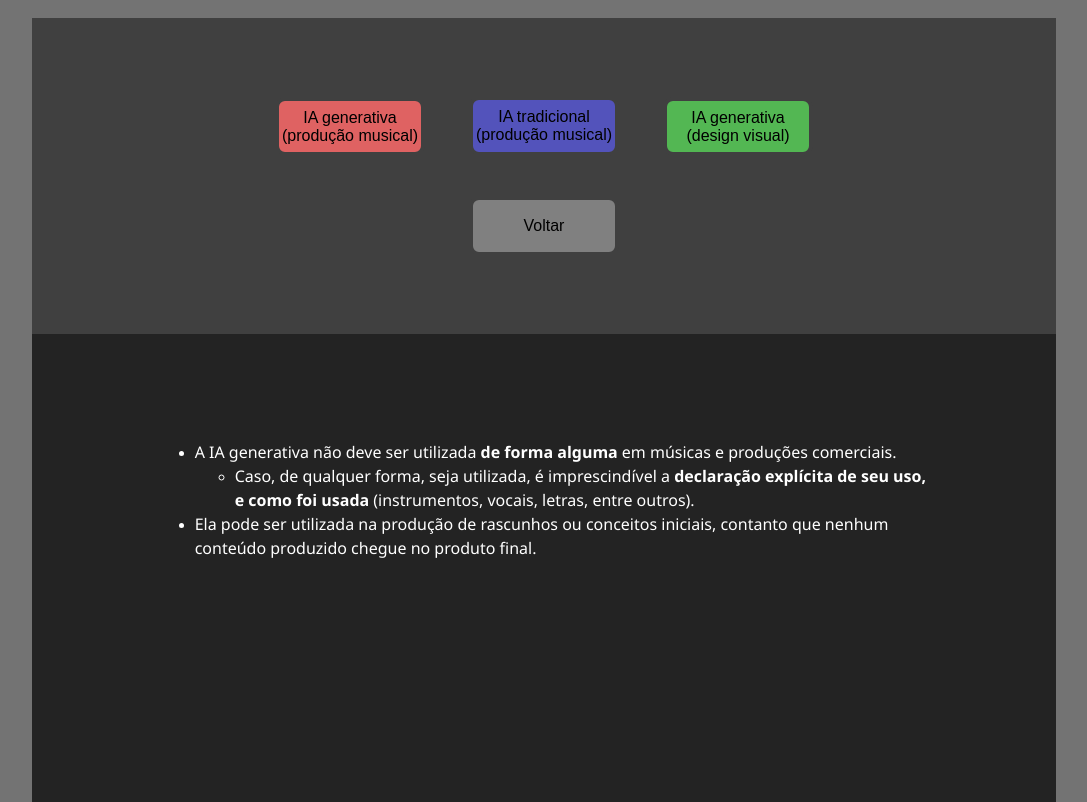
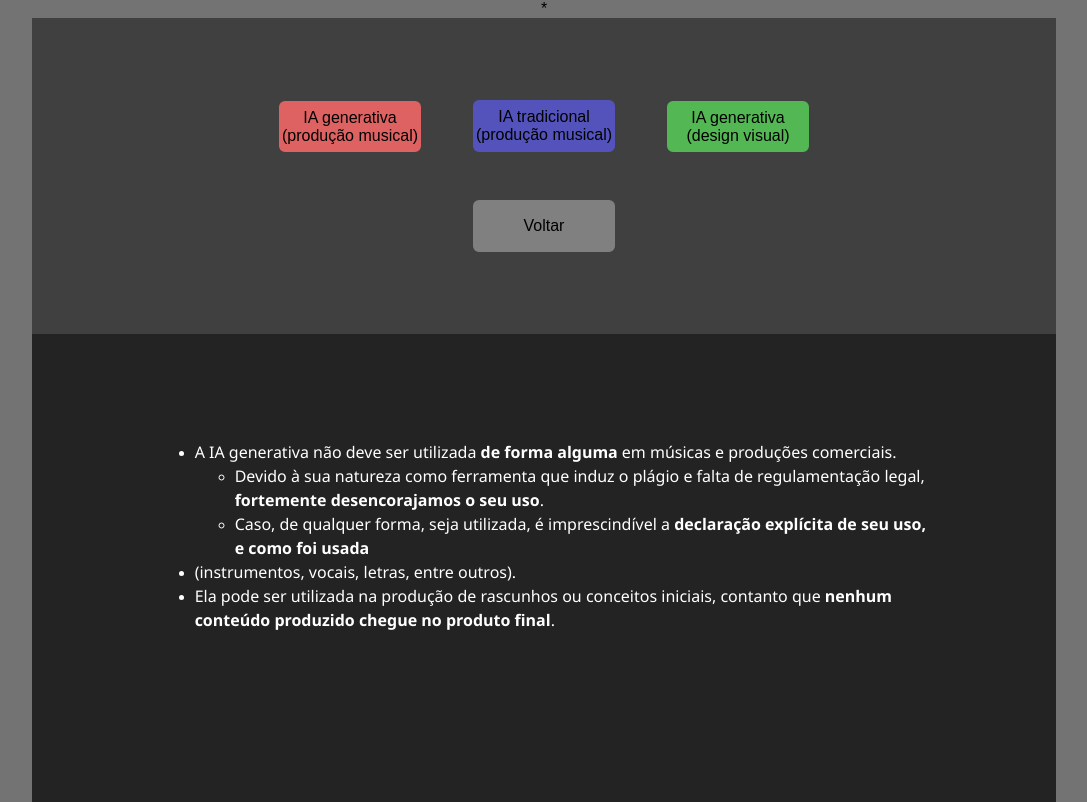
Before and after one commit to diretrizesIA/diretrizes, a plain HTML site: page gen_prod.html in a window 1280 px wide. Shown: the whole page, without its empty margins (96-1183 px from the left). Drawn offline with Linux system fonts and the light colour scheme.

Commit message:
Add files via upload

```diff
--- a/gen_prod.html
+++ b/gen_prod.html
@@ -9,7 +9,7 @@
 </head>
 <body>
 <div class="textstyle1">
-<span class="textstyle2"><br/></span><div id="container_48303f72"><div class="textstyle1"><span class="textstyle3"><br/><br/></span><div id="container_61aa482"><div id="container_61aa482_padding" ><div class="textstyle1">  <div id="button_42f466dc">
+<span class="textstyle2">* <br/></span><div id="container_48303f72"><div class="textstyle1"><span class="textstyle3"><br/><br/></span><div id="container_61aa482"><div id="container_61aa482_padding" ><div class="textstyle1">  <div id="button_42f466dc">
     <div class="vcenterstyle1"><div class="vcenterstyle2">      <div class="textstyle1">
         <span class="textstyle2">IA generativa (produ&#231;&#227;o musical)</span>
         </div>
@@ -45,11 +45,13 @@
 <li>  <span class="textstyle6">A IA generativa n&#227;o deve ser utilizada </span>
   <span class="textstyle7">de forma alguma</span>
 <span class="textstyle6"> em m&#250;sicas e produ&#231;&#245;es comerciais.</span></li>
-<ul id="ul_75efadc6" class="ulstyle1">
+<ul id="ul_517c0d28" class="ulstyle1">
+<li><span class="textstyle6">Devido &#224; sua natureza como ferramenta que induz o pl&#225;gio e falta de regulamenta&#231;&#227;o legal, </span><span class="textstyle7">fortemente desencorajamos o seu uso</span><span class="textstyle6">.</span></li>
 <li><span class="textstyle6">Caso, de qualquer forma, seja utilizada, &#233; imprescind&#237;vel a </span>  <span class="textstyle7">declara&#231;&#227;o expl&#237;cita de seu uso, e como foi usada</span>
-<span class="textstyle6"> (instrumentos, vocais, letras, entre outros).</span></li>
+</li>
 </ul>
-<li><span class="textstyle6">Ela pode ser utilizada na produ&#231;&#227;o de rascunhos ou conceitos iniciais, contanto que nenhum conte&#250;do produzido chegue no produto final.</span></div>
+<li><span class="textstyle6"> (instrumentos, vocais, letras, entre outros). </span></li>
+<li><span class="textstyle6">Ela pode ser utilizada na produ&#231;&#227;o de rascunhos ou conceitos iniciais, contanto que </span><span class="textstyle7">nenhum conte&#250;do produzido chegue no produto final</span><span class="textstyle6">. </span></div>
 </li>
 </ul>
 </div></div><span class="textstyle3"><br/><br/><br/><br/></span><span class="textstyle5"><br/></span></div>
```
Also changed, not shown: gen_dsg.html (+3 -2 lines), trad_prod.html (+6 -1 lines).
